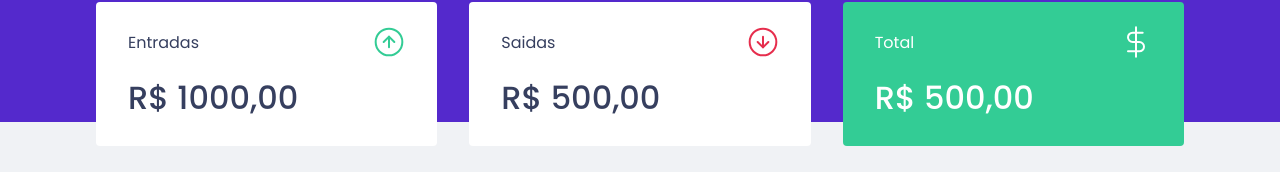
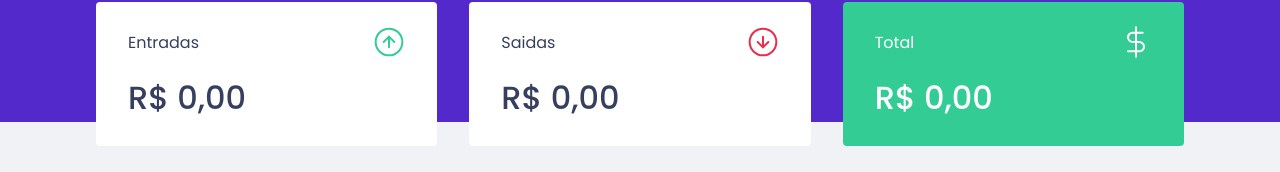
Before and after one commit to PedroDalpa/DTMoney-ignite-react, a React (Create React App) app: page / in a window 1280 px wide. Shown: the part 150-322 px from the top of the page. Built offline with nearby package versions, Linux system fonts and the light colour scheme; no server answers; what miragejs would draw is missing.

Commit message:
feat: finish summary

```diff
--- a/src/components/Summary/index.tsx
+++ b/src/components/Summary/index.tsx
@@ -1,10 +1,29 @@
+import { useContext } from 'react';
 import incomeImg from '../../assets/income.svg';
 import outcomeImg from '../../assets/outcome.svg';
 import totalImg from '../../assets/total.svg';
+import { TransactionsContext } from '../../TrasactionsContext';
 import { Container } from "./styles";
 
 
 export default function Summary() {
+  const { transactions } = useContext(TransactionsContext)
+
+  const summary = transactions.reduce((acc, transaction) => {
+    if (transaction.type === 'deposit') {
+      acc.deposits += transaction.amount;
+      acc.total += transaction.amount;
+    } else {
+      acc.withdraws += transaction.amount;
+      acc.total -= transaction.amount;
+    }
+
+    return acc;
+  }, {
+    deposits: 0,
+    withdraws: 0,
+    total: 0
+  })
 
   return (
     <Container>
@@ -13,21 +32,36 @@
           <p>Entradas</p>
           <img src={incomeImg} alt="entradas" />
         </header>
-        <strong>R$ 1000,00</strong>
+        <strong>
+          {new Intl.NumberFormat('pt-BR', {
+            style: 'currency',
+            currency: 'BRL'
+          }).format(summary.deposits)}
+        </strong>
       </div>
       <div>
         <header>
           <p>Saidas</p>
           <img src={outcomeImg} alt="saidas" />
         </header>
-        <strong>R$ 500,00</strong>
+        <strong>
+          {new Intl.NumberFormat('pt-BR', {
+            style: 'currency',
+            currency: 'BRL'
+          }).format(summary.withdraws)}
+        </strong>
       </div>
       <div className='highlight-background'>
         <header>
           <p>Total</p>
           <img src={totalImg} alt="total" />
         </header>
-        <strong>R$ 500,00</strong>
+        <strong>
+          {new Intl.NumberFormat('pt-BR', {
+            style: 'currency',
+            currency: 'BRL'
+          }).format(summary.total)}
+        </strong>
       </div>
 
     </Container>
```
